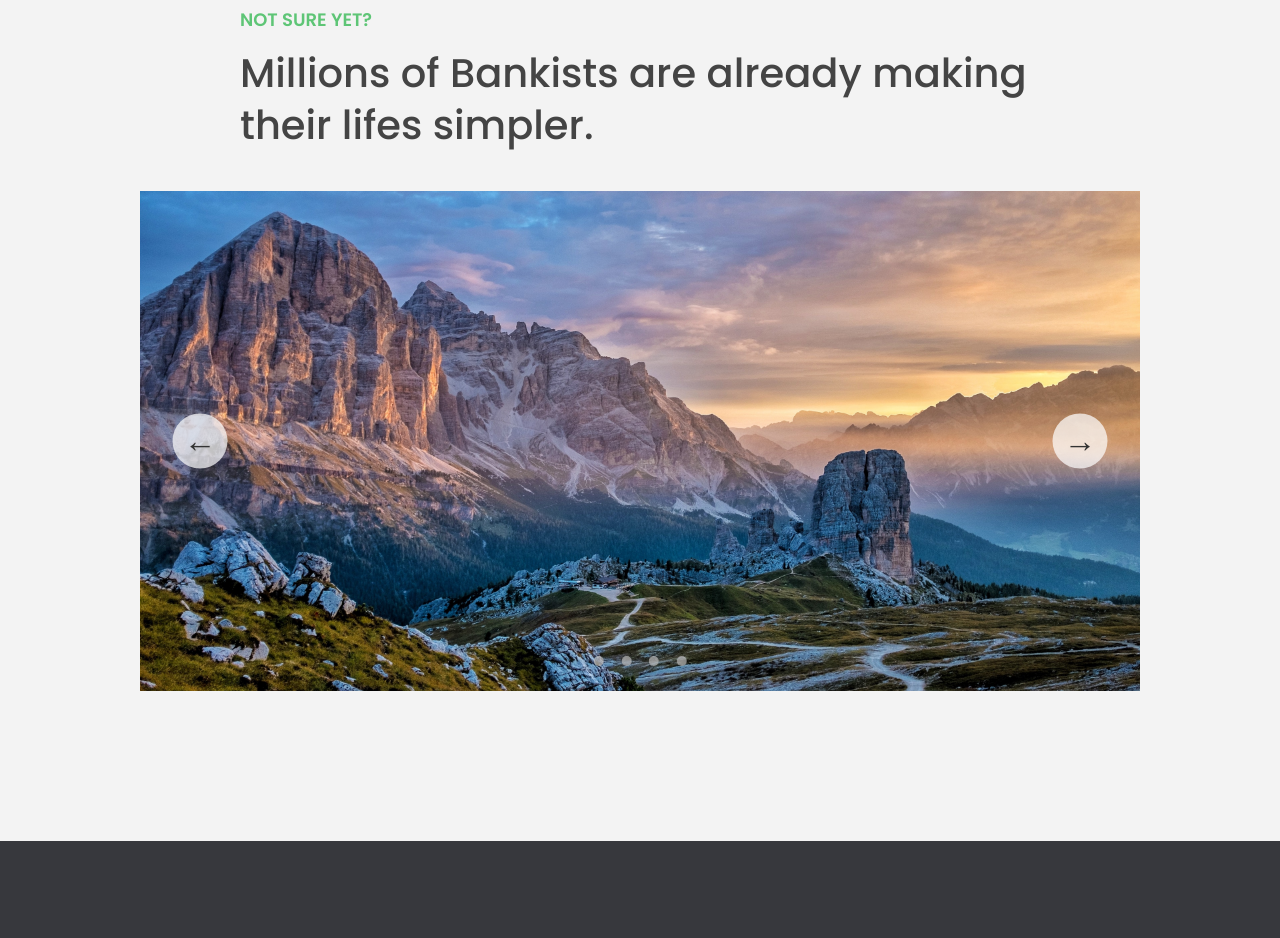
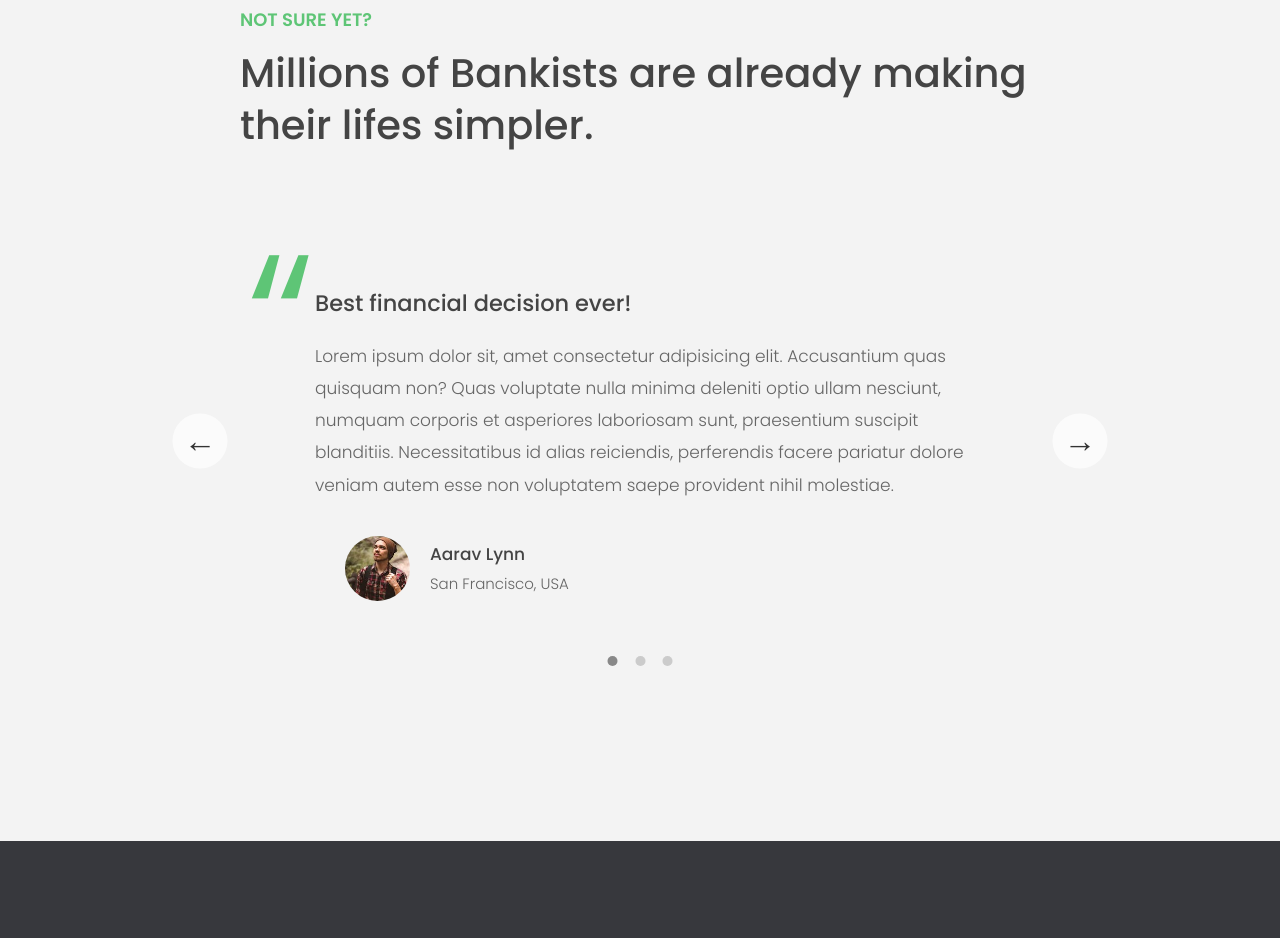
Before and after one commit to MaltaWebDev/BankWebsite, a plain HTML site: page index.html in a window 1280 px wide. Shown: the part 3355-4293 px from the top of the page. Drawn offline with Linux system fonts and the light colour scheme.

Commit message:
Finish slider
- change images for cards
- wrap createDots, activeDots and goToSlide in init() func
- wrap everything in slider() func

```diff
--- a/index.html
+++ b/index.html
@@ -215,7 +215,7 @@
       </div>
 
       <div class="slider">
-        <!-- <div class="slide slide--1">
+        <div class="slide slide--1">
           <div class="testimonial">
             <h5 class="testimonial__header">Best financial decision ever!</h5>
             <blockquote class="testimonial__text">
@@ -273,12 +273,12 @@
               <p class="testimonial__location">Lisbon, Portugal</p>
             </address>
           </div>
-        </div> -->
+        </div>
 
-        <div class="slide"><img src="img/img-1.jpg" alt="Photo 1" /></div>
+        <!-- <div class="slide"><img src="img/img-1.jpg" alt="Photo 1" /></div>
         <div class="slide"><img src="img/img-2.jpg" alt="Photo 2" /></div>
         <div class="slide"><img src="img/img-3.jpg" alt="Photo 3" /></div>
-        <div class="slide"><img src="img/img-4.jpg" alt="Photo 4" /></div>
+        <div class="slide"><img src="img/img-4.jpg" alt="Photo 4" /></div> -->
         <button class="slider__btn slider__btn--left">&larr;</button>
         <button class="slider__btn slider__btn--right">&rarr;</button>
         <div class="dots"></div>
--- a/script.js
+++ b/script.js
@@ -228,13 +228,16 @@ imgLazyLoadTargets.forEach(img => imgObserver.observe(img));
 //  SLIDER 1 - IMAGE GALLERY
 //
 
+const sliderComponent = function () {
   const slides = document.querySelectorAll('.slide');
   const btnLeft = document.querySelector('.slider__btn--left');
   const btnRight = document.querySelector('.slider__btn--right');
-const maxSlide = slides.length - 1;
+  const maxSlide = slides.length;
   const dotContainer = document.querySelector('.dots');
   let currentSlide = 0;
 
+  // FUNCTIONS
+  //
   // Add dots
   const createDots = function () {
     slides.forEach(function (_, i) {
@@ -244,37 +247,46 @@ const createDots = function () {
       );
     });
   };
-createDots();
+
+  // Active dot
+  const activeDot = function (slide) {
+    document.querySelectorAll('.dots__dot').forEach(dot => {
+      dot.classList.remove('dots__dot--active');
+    });
+    document
+      .querySelector(`.dots__dot[data-slide="${slide}"]`)
+      .classList.add('dots__dot--active');
+  };
 
   // Use the translateX CSS property to move the images
+  // currentSlide = 0: 0%, 100%, 200%, 300%
+  // currentSlide = 1: -100%, 0%, 100%, 200%
   const goToSlide = function (slide) {
     slides.forEach(
       (s, i) => (s.style.transform = `translateX(${100 * (i - slide)}%)`)
     );
   };
 
-// currentSlide = 0: 0%, 100%, 200%, 300%
-// currentSlide = 1: -100%, 0%, 100%, 200%
-goToSlide(0);
-
   // Go to the next slide 👉
   const nextSlide = function () {
-  if (currentSlide === maxSlide) {
+    if (currentSlide === maxSlide - 1) {
       currentSlide = 0;
     } else {
       currentSlide++;
     }
     goToSlide(currentSlide);
+    activeDot(currentSlide);
   };
 
   // Go back one slide 👈
   const previousSlide = function () {
     if (currentSlide === 0) {
-    currentSlide = maxSlide;
+      currentSlide = maxSlide - 1;
     } else {
       currentSlide--;
     }
     goToSlide(currentSlide);
+    activeDot(currentSlide);
   };
 
   // Left and right buttons
@@ -292,7 +304,18 @@ dotContainer.addEventListener('click', function (e) {
     if (e.target.classList.contains('dots__dot')) {
       const { slide } = e.target.dataset;
       goToSlide(slide);
+      activeDot(slide);
     }
   });
 
+  const init = function () {
+    createDots();
+    activeDot(0);
+    goToSlide(0);
+  };
+
+  init();
+};
+
+sliderComponent();
 //////////////////////////////////////
```
Lines whose indentation alone changed are shown as unchanged.
